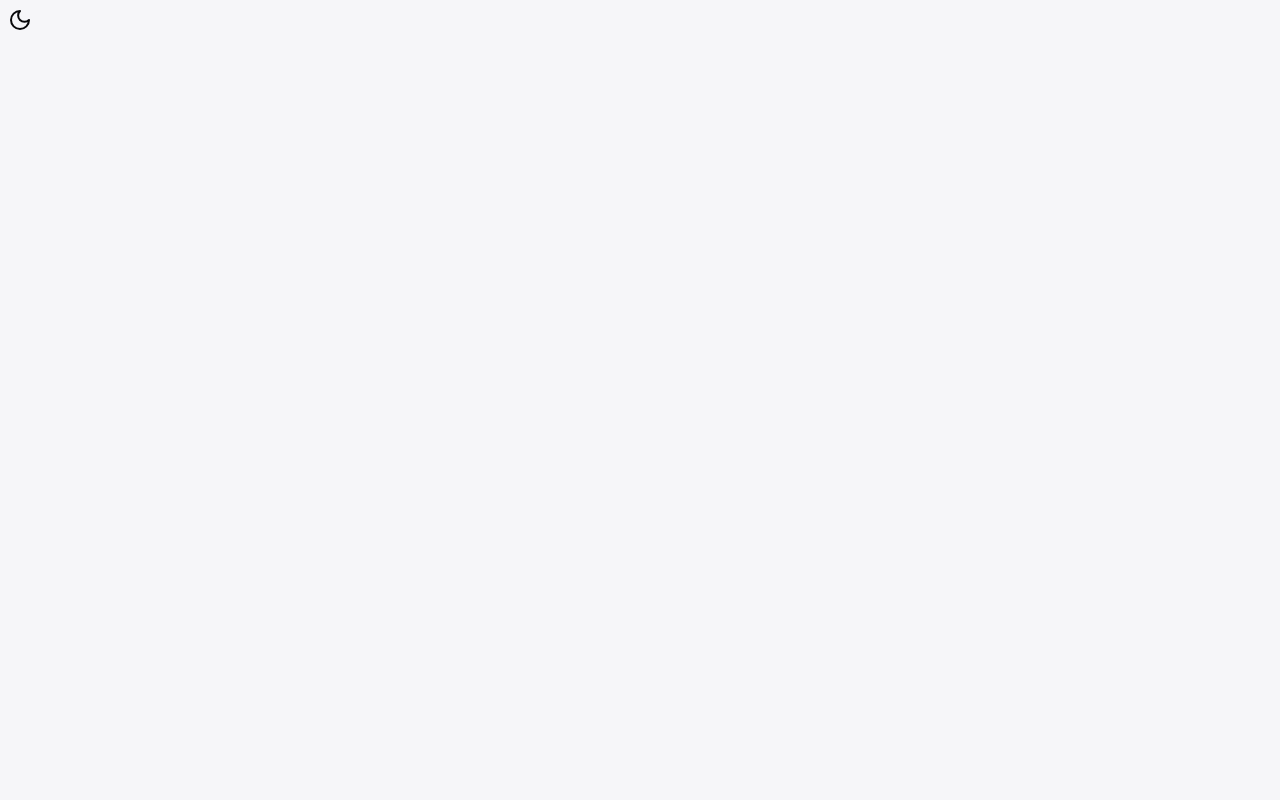
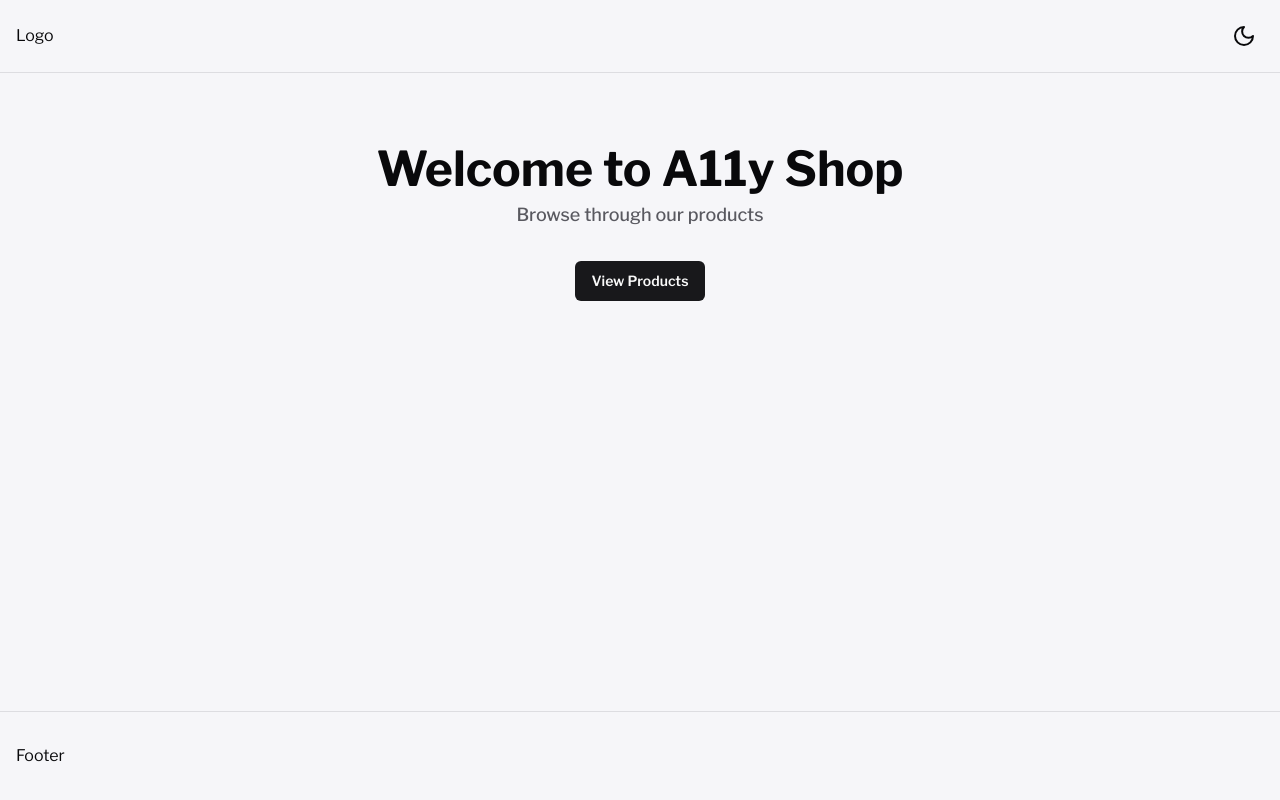
Before and after one commit to Narek-Pogosian/A11y-Shop, a Next.js app: page / in a window 1280 px wide. Built offline with nearby package versions, Linux system fonts and the light colour scheme.

Commit message:
feat: header, footer and skip to main link

```diff
--- a/package.json
+++ b/package.json
@@ -7,7 +7,7 @@
     "build": "next build",
     "db:push": "drizzle-kit push:pg",
     "db:studio": "drizzle-kit studio",
-    "dev": "next dev --turbo",
+    "dev": "next dev",
     "lint": "next lint",
     "start": "next start"
   },
--- /dev/null
+++ b/src/app/(customer)/_components/footer.tsx
@@ -0,0 +1,11 @@
+import React from "react";
+
+function Footer() {
+  return (
+    <footer className="border-t py-8">
+      <div className="container">Footer</div>
+    </footer>
+  );
+}
+
+export default Footer;
--- /dev/null
+++ b/src/app/(customer)/_components/header.tsx
@@ -0,0 +1,18 @@
+import ThemeToggle from "@/components/theme-toggle";
+
+function Header() {
+  return (
+    <header className="border-b py-4">
+      <div className="container flex items-center justify-between">
+        <div>
+          <p>Logo</p>
+        </div>
+        <div>
+          <ThemeToggle />
+        </div>
+      </div>
+    </header>
+  );
+}
+
+export default Header;
--- /dev/null
+++ b/src/app/(customer)/_components/skip-link.tsx
@@ -0,0 +1,23 @@
+"use client";
+
+import { Button } from "@/components/ui/button";
+
+function SkipLink() {
+  function handleClick() {
+    const content = document.getElementById("content");
+
+    if (content) {
+      content.focus();
+    }
+  }
+  return (
+    <Button
+      onClick={handleClick}
+      className="fixed left-2 top-4 opacity-0 focus:opacity-100"
+    >
+      Skip to content
+    </Button>
+  );
+}
+
+export default SkipLink;
--- a/src/app/(customer)/layout.tsx
+++ b/src/app/(customer)/layout.tsx
@@ -1,3 +1,16 @@
+import Header from "./_components/header";
+import Footer from "./_components/footer";
+import SkipLink from "./_components/skip-link";
+
 export default function Layout({ children }: { children: React.ReactNode }) {
-  return <main>{children}</main>;
+  return (
+    <div className="flex min-h-full flex-col">
+      <SkipLink />
+      <Header />
+      <main className="container flex-1 py-4" id="content" tabIndex={-1}>
+        {children}
+      </main>
+      <Footer />
+    </div>
+  );
 }
--- a/src/app/(customer)/page.tsx
+++ b/src/app/(customer)/page.tsx
@@ -1,9 +1,16 @@
-import ThemeToggle from "@/components/theme-toggle";
+import { Button } from "@/components/ui/button";
+import Link from "next/link";
 
 async function HomePage() {
   return (
-    <div>
-      <ThemeToggle />
+    <div className="pt-14 text-center">
+      <h1 className="mb-2 text-5xl font-bold">Welcome to A11y Shop</h1>
+      <p className="mb-8 text-lg font-medium text-muted-foreground">
+        Browse through our products
+      </p>
+      <Button asChild>
+        <Link href="/shop">View Products</Link>
+      </Button>
     </div>
   );
 }
--- /dev/null
+++ b/src/app/(customer)/shop/page.tsx
@@ -0,0 +1,5 @@
+function ShopPage() {
+  return <div>ShopPage</div>;
+}
+
+export default ShopPage;
--- a/src/app/layout.tsx
+++ b/src/app/layout.tsx
@@ -9,7 +9,7 @@ const inter = Libre_Franklin({
 });
 
 export const metadata = {
-  title: "Accessible Shop",
+  title: "A11y Shop",
   description: "Generated by create-t3-app",
   icons: [{ rel: "icon", url: "/favicon.ico" }],
 };
```
